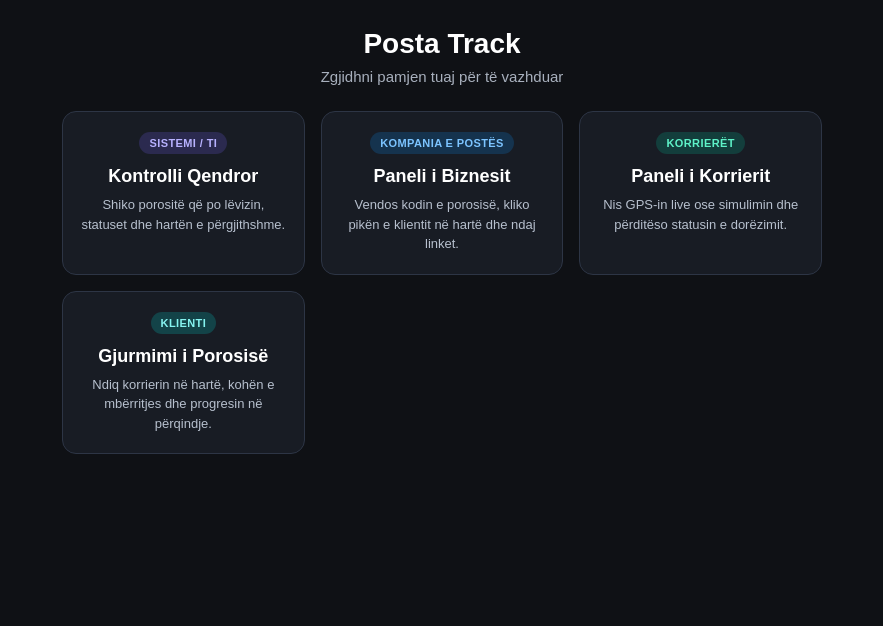
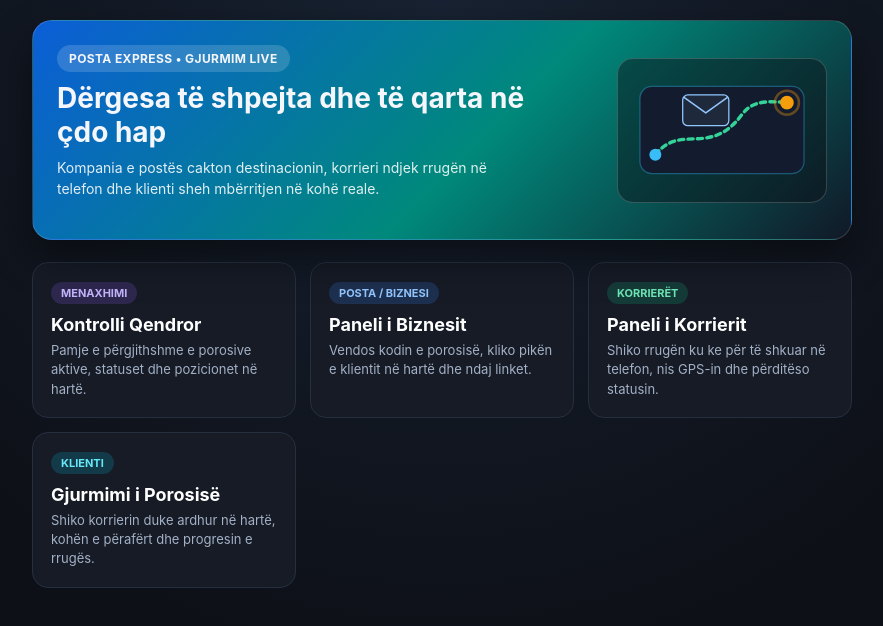
Before and after one commit to erionademi967-blip/posta-app, a website: page public/index.html in a window 1280 px wide. Shown: the whole page, without its empty margins (198-1081 px from the left). Drawn offline with Linux system fonts and the light colour scheme.

Commit message:
Update index.html

```diff
--- a/public/index.html
+++ b/public/index.html
@@ -3,89 +3,7 @@
 <head>
   <meta charset="UTF-8" />
   <meta name="viewport" content="width=device-width, initial-scale=1.0" />
-  <title>Posta Track — Zgjidh Rolin</title>
-  <style>
-    * {
-      box-sizing: border-box;
-    }
-    body {
-      margin: 0;
-      padding: 28px 16px;
-      font-family: Arial, sans-serif;
-      background-color: #0f1115;
-      color: #ffffff;
-      text-align: center;
-    }
-    .wrap {
-      max-width: 760px;
-      margin: 0 auto;
-    }
-    h1 {
-      margin: 0 0 8px;
-      font-size: 28px;
-      color: #ffffff;
-    }
-    p.sub {
-      margin: 0 0 26px;
-      color: #a8b0bd;
-      font-size: 15px;
-    }
-    .grid {
-      display: grid;
-      grid-template-columns: repeat(auto-fit, minmax(240px, 1fr));
-      gap: 16px;
-    }
-    a.role-card {
-      display: block;
-      text-decoration: none;
-      color: #ffffff;
-      background-color: #181c24;
-      border: 1px solid #2d3545;
-      border-radius: 14px;
-      padding: 20px 16px;
-      transition: transform 0.15s ease, border-color 0.15s ease, background-color 0.15s ease;
-    }
-    a.role-card:hover {
-      transform: translateY(-3px);
-      border-color: #00b894;
-      background-color: #1e2430;
-    }
-    .badge {
-      display: inline-block;
-      padding: 5px 10px;
-      border-radius: 999px;
-      font-size: 11px;
-      font-weight: bold;
-      letter-spacing: 0.4px;
-      margin-bottom: 12px;
-    }
-    .b-admin {
-      background-color: rgba(108, 92, 231, 0.22);
-      color: #b8b2ff;
-    }
-    .b-biz {
-      background-color: rgba(9, 132, 227, 0.22);
-      color: #7cc4ff;
-    }
-    .b-kor {
-      background-color: rgba(0, 184, 148, 0.22);
-      color: #5ef2c8;
-    }
-    .b-kl {
-      background-color: rgba(0, 206, 201, 0.22);
-      color: #86f3f0;
-    }
-    .title {
-      font-size: 18px;
-      font-weight: bold;
-      margin-bottom: 8px;
-    }
-    .desc {
-      font-size: 13px;
-      color: #b7c0ce;
-      line-height: 1.5;
-    }
-  </style>
+  <title>Posta Track — Gjurmim Dërgesash</title>
   <link rel="manifest" href="/manifest.json" />
   <meta name="theme-color" content="#00b894" />
   <script>
@@ -93,37 +11,196 @@
       navigator.serviceWorker.register('/sw.js');
     }
   </script>
+  <style>
+    * { box-sizing: border-box; }
+    body {
+      margin: 0;
+      padding: 20px 14px 40px;
+      font-family: -apple-system, BlinkMacSystemFont, "Segoe UI", Roboto, Arial, sans-serif;
+      background: radial-gradient(circle at top, #182232 0%, #0d1017 65%);
+      color: #f4f6fb;
+      min-height: 100vh;
+    }
+    .wrap {
+      max-width: 820px;
+      margin: 0 auto;
+    }
+    .hero {
+      position: relative;
+      overflow: hidden;
+      border-radius: 20px;
+      padding: 24px;
+      background: linear-gradient(135deg, #0b5ed7 0%, #00897b 55%, #111827 100%);
+      border: 1px solid rgba(255, 255, 255, 0.14);
+      box-shadow: 0 18px 40px rgba(0, 0, 0, 0.45);
+      margin-bottom: 22px;
+      display: flex;
+      align-items: center;
+      justify-content: space-between;
+      gap: 18px;
+      flex-wrap: wrap;
+    }
+    .hero-text {
+      max-width: 470px;
+    }
+    .pill {
+      display: inline-flex;
+      align-items: center;
+      gap: 6px;
+      background: rgba(255, 255, 255, 0.16);
+      backdrop-filter: blur(6px);
+      padding: 6px 12px;
+      border-radius: 999px;
+      font-size: 12px;
+      font-weight: 700;
+      letter-spacing: 0.4px;
+      margin-bottom: 10px;
+    }
+    .hero h1 {
+      margin: 0 0 8px;
+      font-size: 28px;
+      line-height: 1.2;
+    }
+    .hero p {
+      margin: 0 0 16px;
+      color: rgba(255, 255, 255, 0.88);
+      font-size: 14px;
+      line-height: 1.5;
+    }
+    .install-btn {
+      display: none;
+      background: #ffffff;
+      color: #0d1017;
+      border: none;
+      padding: 11px 16px;
+      border-radius: 12px;
+      font-weight: 700;
+      font-size: 14px;
+      cursor: pointer;
+      box-shadow: 0 6px 18px rgba(0, 0, 0, 0.25);
+    }
+    .post-art {
+      width: 210px;
+      height: 145px;
+      border-radius: 16px;
+      background: rgba(13, 16, 23, 0.45);
+      border: 1px solid rgba(255, 255, 255, 0.18);
+      display: flex;
+      align-items: center;
+      justify-content: center;
+      padding: 10px;
+    }
+    .grid {
+      display: grid;
+      grid-template-columns: repeat(auto-fit, minmax(240px, 1fr));
+      gap: 14px;
+    }
+    a.card {
+      display: block;
+      text-decoration: none;
+      color: #fff;
+      background: #161b26;
+      border: 1px solid #262f40;
+      border-radius: 16px;
+      padding: 18px;
+      transition: transform 0.16s ease, border-color 0.16s ease, background 0.16s ease;
+    }
+    a.card:hover {
+      transform: translateY(-3px);
+      border-color: #00d2a0;
+      background: #1b2230;
+    }
+    .tag {
+      display: inline-block;
+      font-size: 11px;
+      font-weight: 700;
+      padding: 4px 10px;
+      border-radius: 999px;
+      margin-bottom: 10px;
+    }
+    .t-admin { background: rgba(139, 92, 246, 0.2); color: #c4b5fd; }
+    .t-biz { background: rgba(59, 130, 246, 0.2); color: #93c5fd; }
+    .t-kor { background: rgba(16, 185, 129, 0.2); color: #6ee7b7; }
+    .t-kl { background: rgba(6, 182, 212, 0.2); color: #67e8f9; }
+    .card-title {
+      font-size: 18px;
+      font-weight: 700;
+      margin-bottom: 6px;
+    }
+    .card-desc {
+      font-size: 13px;
+      color: #a3b1c6;
+      line-height: 1.48;
+    }
+  </style>
 </head>
 <body>
   <div class="wrap">
-    <h1>Posta Track</h1>
-    <p class="sub">Zgjidhni pamjen tuaj për të vazhduar</p>
+    <section class="hero">
+      <div class="hero-text">
+        <div class="pill">POSTA EXPRESS • GJURMIM LIVE</div>
+        <h1>Dërgesa të shpejta dhe të qarta në çdo hap</h1>
+        <p>Kompania e postës cakton destinacionin, korrieri ndjek rrugën në telefon dhe klienti sheh mbërritjen në kohë reale.</p>
+        <button id="installBtn" class="install-btn">Instalo Aplikacionin</button>
+      </div>
+
+      <div class="post-art" aria-label="Ilustrim i postës dhe dërgesave">
+        <svg viewBox="0 0 220 150" width="190" height="130" fill="none" xmlns="http://www.w3.org/2000/svg">
+          <rect x="14" y="24" width="192" height="102" rx="14" fill="#131c2e" stroke="#38bdf8" stroke-opacity="0.35" stroke-width="1.5"/>
+          <path d="M32 104C62 66 96 108 134 56C150 36 172 44 188 42" stroke="#34d399" stroke-width="4" stroke-linecap="round" stroke-dasharray="6 5"/>
+          <circle cx="32" cy="104" r="7" fill="#38bdf8"/>
+          <circle cx="186" cy="43" r="8" fill="#f59e0b"/>
+          <circle cx="186" cy="43" r="14" stroke="#f59e0b" stroke-opacity="0.35" stroke-width="3"/>
+          <rect x="64" y="34" width="54" height="36" rx="6" fill="#1e293b" stroke="#93c5fd" stroke-width="1.5"/>
+          <path d="M66 37L91 55L116 37" stroke="#93c5fd" stroke-width="1.8" stroke-linecap="round" stroke-linejoin="round"/>
+        </svg>
+      </div>
+    </section>
 
     <div class="grid">
-      <a class="role-card" href="/admin.html">
-        <span class="badge b-admin">SISTEMI / TI</span>
-        <div class="title">Kontrolli Qendror</div>
-        <div class="desc">Shiko porositë që po lëvizin, statuset dhe hartën e përgjithshme.</div>
+      <a class="card" href="/admin.html">
+        <span class="tag t-admin">MENAXHIMI</span>
+        <div class="card-title">Kontrolli Qendror</div>
+        <div class="card-desc">Pamje e përgjithshme e porosive aktive, statuset dhe pozicionet në hartë.</div>
       </a>
 
-      <a class="role-card" href="/biznesi.html">
-        <span class="badge b-biz">KOMPANIA E POSTËS</span>
-        <div class="title">Paneli i Biznesit</div>
-        <div class="desc">Vendos kodin e porosisë, kliko pikën e klientit në hartë dhe ndaj linket.</div>
+      <a class="card" href="/biznesi.html">
+        <span class="tag t-biz">POSTA / BIZNESI</span>
+        <div class="card-title">Paneli i Biznesit</div>
+        <div class="card-desc">Vendos kodin e porosisë, kliko pikën e klientit në hartë dhe ndaj linket.</div>
       </a>
 
-      <a class="role-card" href="/korrieri.html?porosia=KS-103">
-        <span class="badge b-kor">KORRIERËT</span>
-        <div class="title">Paneli i Korrierit</div>
-        <div class="desc">Nis GPS-in live ose simulimin dhe përditëso statusin e dorëzimit.</div>
+      <a class="card" href="/korrieri.html?porosia=KS-103&lat=42.3745&lng=21.1515">
+        <span class="tag t-kor">KORRIERËT</span>
+        <div class="card-title">Paneli i Korrierit</div>
+        <div class="card-desc">Shiko rrugën ku ke për të shkuar në telefon, nis GPS-in dhe përditëso statusin.</div>
       </a>
 
-      <a class="role-card" href="/klienti.html?porosia=KS-103&lat=42.3745&lng=21.1515">
-        <span class="badge b-kl">KLIENTI</span>
-        <div class="title">Gjurmimi i Porosisë</div>
-        <div class="desc">Ndiq korrierin në hartë, kohën e mbërritjes dhe progresin në përqindje.</div>
+      <a class="card" href="/klienti.html?porosia=KS-103&lat=42.3745&lng=21.1515">
+        <span class="tag t-kl">KLIENTI</span>
+        <div class="card-title">Gjurmimi i Porosisë</div>
+        <div class="card-desc">Shiko korrierin duke ardhur në hartë, kohën e përafërt dhe progresin e rrugës.</div>
       </a>
     </div>
   </div>
+
+  <script>
+    let deferredPrompt = null;
+    const installBtn = document.getElementById('installBtn');
+
+    window.addEventListener('beforeinstallprompt', (e) => {
+      e.preventDefault();
+      deferredPrompt = e;
+      installBtn.style.display = 'inline-block';
+    });
+
+    installBtn.addEventListener('click', async () => {
+      if (!deferredPrompt) return;
+      deferredPrompt.prompt();
+      await deferredPrompt.userChoice;
+      deferredPrompt = null;
+      installBtn.style.display = 'none';
+    });
+  </script>
 </body>
 </html>
```
